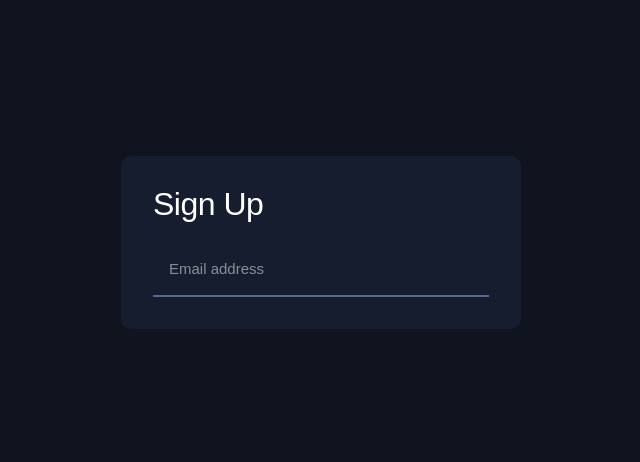
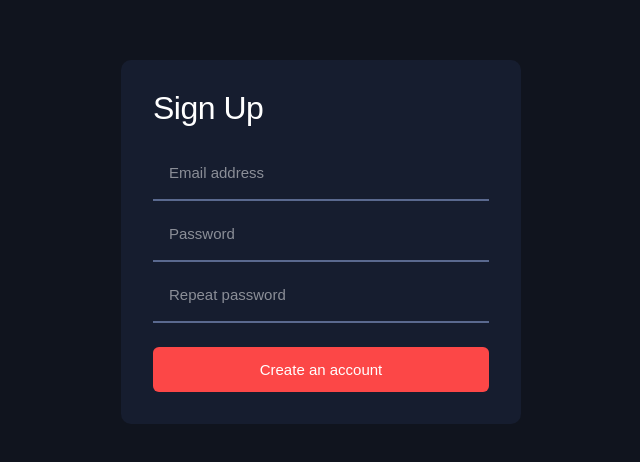
Before and after one commit to solijon010/login-project, a React (Vite) app: page /sign-up in a window 1280 px wide. Shown: the part 158-620 px from the top of the page, without its empty margins (319-959 px from the left). Built offline with nearby package versions, Linux system fonts and the light colour scheme.

Commit message:
site part 3

```diff
--- a/src/App.jsx
+++ b/src/App.jsx
@@ -1,12 +1,14 @@
+import { ThemeProvider } from "styled-components";
 import Route from "./routes/Route";
 import { GlobalStyle } from "./styles/style";
+import { light,dark } from "./styles/theme";
 
 function App() {
   return (
-    <>
+    <ThemeProvider theme={dark}>
     <GlobalStyle/>
       <Route />
-    </>
+    </ThemeProvider>
   );
 }
 
--- /dev/null
+++ b/src/components/ui/Button/Button.js
@@ -0,0 +1,7 @@
+import styled from "styled-components";
+
+export const Button = styled.button`
+  padding: 0.875rem;
+  border-radius: 0.375rem;
+  background-color: ${({ theme }) => theme.colors.red};
+`;
--- a/src/components/ui/Card/Card.style.js
+++ b/src/components/ui/Card/Card.style.js
@@ -1,20 +1,17 @@
 import styled from "styled-components";
-import { theme } from "../../../styles/theme";
 import { breackpoints } from "../../../styles/brakpionts";
-
 
 export const Card = styled.div`
   width: 100%;
   max-width: 400px;
   border-radius: 10px;
-     background-color: ${theme.colors.dark.semiDarkblue};
-     padding: 1.5rem 1.5rem 2rem 1.5rem ;
+  background-color: ${({theme})=> theme.colors.semiDarkblue};
+  padding: 1.5rem 1.5rem 2rem 1.5rem;
   display: flex;
   flex-direction: column;
   gap: 2.5rem;
 
-     @media ${breackpoints.table}{
+  @media ${breackpoints.table} {
     padding: 2rem;
   }
-
-`
+`;
--- a/src/components/ui/Input/Input.style.js
+++ b/src/components/ui/Input/Input.style.js
@@ -1,17 +1,17 @@
 import styled from "styled-components";
-import { theme } from "../../../styles/theme";
+
 
 export const Input = styled.input`
   width: 100%;
   padding: 0 1rem 1.125rem 1rem;
-  border-bottom: 2px solid ${theme.colors.dark.greyishBlue};
+  border-bottom: 2px solid ${({theme})=>theme.colors.greyishBlue};
   outline: none;
 
   &::placeholder {
-    color: ${theme.colors.dark.white50};
+    color: ${({theme})=>theme.colors.white50};
   }
 
   &:focus {
-    border-bottom-color: ${theme.colors.dark.white};
+    border-bottom-color: ${({theme})=>theme.colors.white};
   }
 `;
--- a/src/pages/SignUp/SignUp.jsx
+++ b/src/pages/SignUp/SignUp.jsx
@@ -1,3 +1,4 @@
+import { Button, } from "../../components/ui/Button/Button";
 import { Card } from "../../components/ui/Card/Card.style";
 import { Input } from "../../components/ui/Input/Input.style";
 import { TitleL } from "../../styles/style";
@@ -7,9 +8,12 @@ function SignUp() {
     <div className="sign-up">
       <Card>
         <TitleL>Sign Up</TitleL>
-        <div>
-          <Input placeholder="Email address" />
-        </div>
+        <form style={{display:"flex",flexDirection:"column",gap:"1.5rem"}}>
+          <Input type="email" placeholder="Email address" />
+          <Input type="password" placeholder="Password" />
+          <Input type="password" placeholder="Repeat password" />
+          <Button >Create an account</Button>
+        </form>
       </Card>
     </div>
   );
--- a/src/styles/style.js
+++ b/src/styles/style.js
@@ -1,5 +1,4 @@
 import styled, { createGlobalStyle } from "styled-components";
-import { theme } from "./theme";
 import { breackpoints } from "./brakpionts";
 
 export const GlobalStyle = createGlobalStyle`
@@ -9,8 +8,8 @@ export const GlobalStyle = createGlobalStyle`
     padding: 0;
 }
 body {
-    background-color: ${theme.colors.dark.darkBlue};
-    color: ${theme.colors.dark.white};
+    background-color: ${({theme})=>theme.colors.darkBlue};
+    color: ${({theme})=>theme.colors.white};
     font-family: "Outfit Variable","Arial",sans-serif;
     font-weight: 400;
     font-size: .9375rem;
--- a/src/styles/theme.js
+++ b/src/styles/theme.js
@@ -1,16 +1,39 @@
-export const theme = {
+export const dark = {
   colors: {
-    light: {
-      darkBlue: "#fff",
-      white: "#222",
-    },
-    dark: {
-      darkBlue: "#10141E",
-      white: "#fff",
-      red: "#FC4747",
-      greyishBlue: "#5A698F",
-      semiDarkblue: "#161D2F",
-      white50:"rgba(255,255,255,0.5)"
-    },
+    // BACKGROUND
+    darkBlue: "#10141E",      // body
+    semiDarkblue: "#161D2F",  // card
+
+    // TEXT
+    white: "#FFFFFF",
+    white50: "rgba(255,255,255,0.5)",
+
+    // UI
+    greyishBlue: "#5A698F",
+    red: "#FC4747",
+
+    // CARD EFFECT
+    cardBorder: "transparent",
+    cardShadow: "rgba(0,0,0,0.35)",
   },
 };
+
+export const light = {
+  colors: {
+    // BACKGROUND
+    darkBlue: "#F3F4F6",      // body (och kulrang)
+    semiDarkblue: "#FFFFFF", // card (oq)
+
+    // TEXT
+    white: "#111827",
+    white50: "rgba(17,24,39,0.55)",
+
+    // UI
+    greyishBlue: "#6B7280",
+    red: "#DC2626",
+
+    // CARD EFFECT
+    cardBorder: "#E5E7EB",
+    cardShadow: "rgba(0,0,0,0.08)",
+  },
+};
```
Lines whose indentation alone changed are shown as unchanged.
